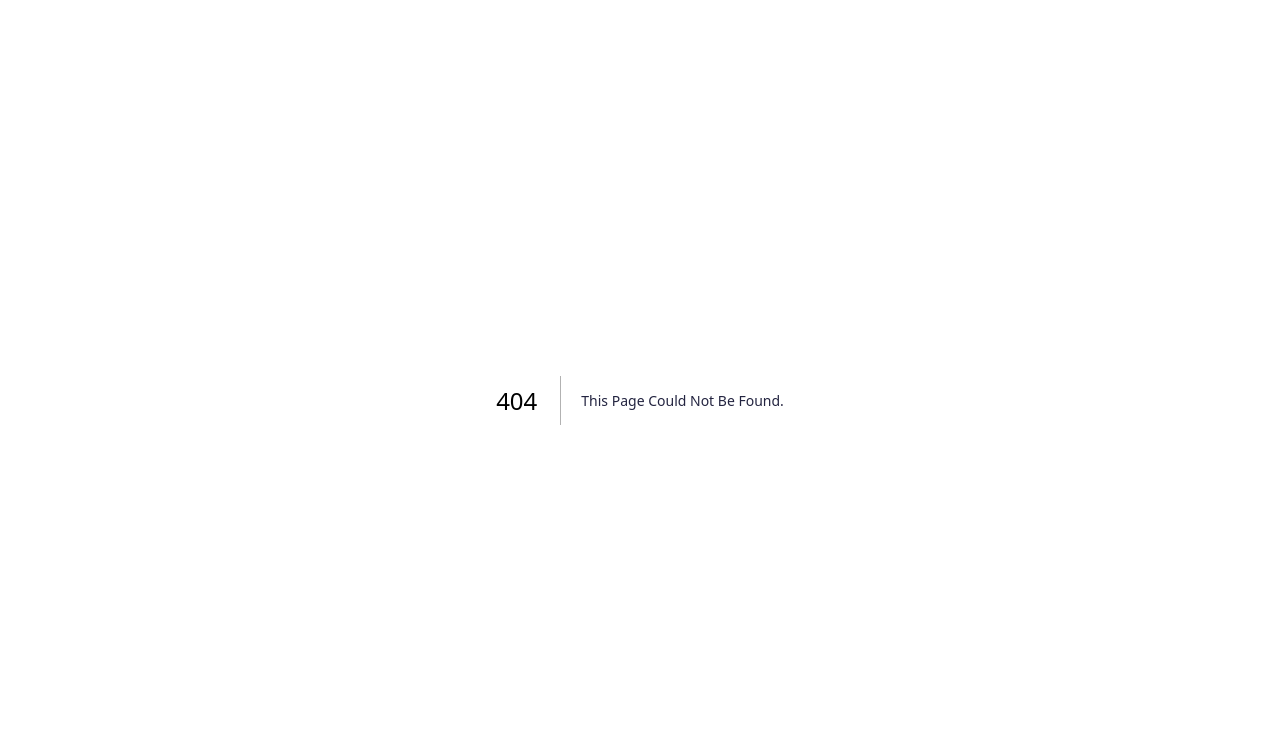
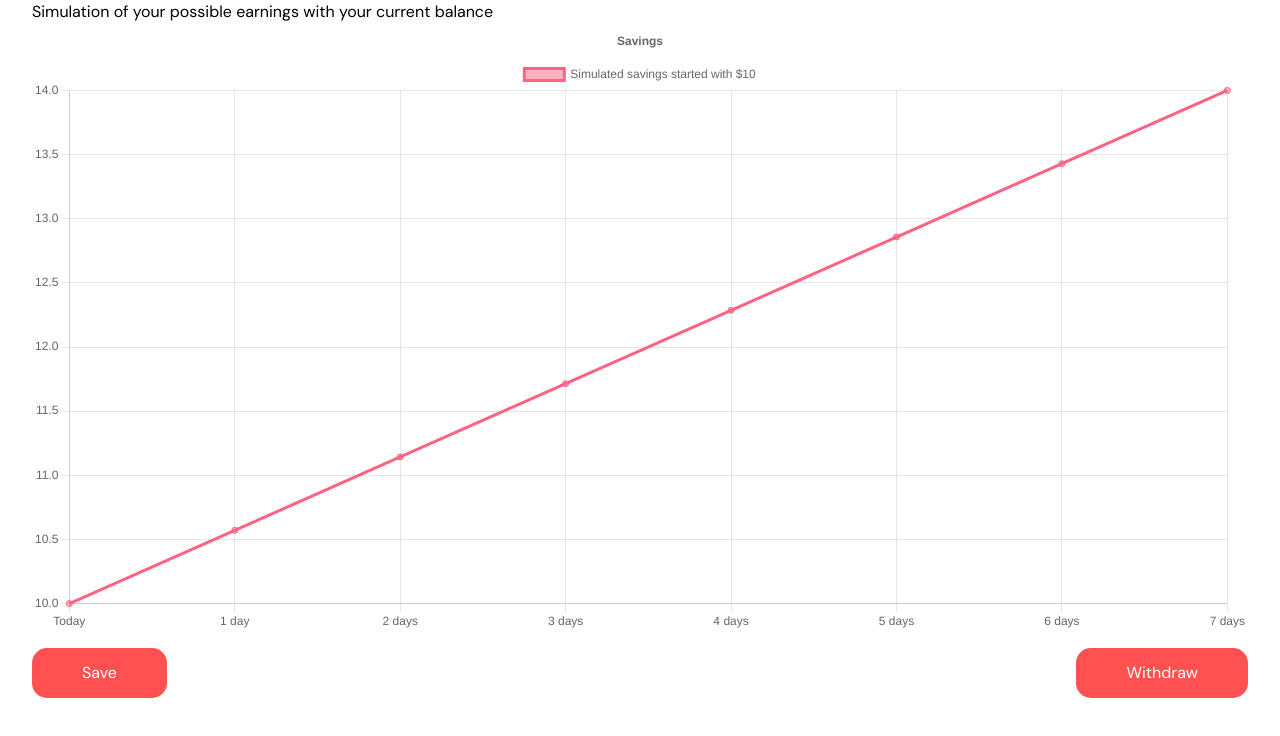
Before and after one commit to afonsosilva91/little-wallet, a Next.js app in the folder web/: page /savings in a window 1280 px wide. Before the commit this address had no page. Shown: the top 736 px of the page. Built offline with nearby package versions, Linux system fonts and the light colour scheme.

Commit message:
Savings static page

```diff
--- a/web/package.json
+++ b/web/package.json
@@ -12,10 +12,12 @@
     "@next/font": "^13.0.0",
     "@web3modal/ethereum": "^2.0.0-beta.1",
     "@web3modal/react": "^2.0.0-beta.1",
+    "chart.js": "^3.9.1",
     "ethers": "^5.7.2",
     "next": "13.0.0",
     "next-pwa": "^5.6.0",
     "react": "18.2.0",
+    "react-chartjs-2": "^4.3.1",
     "react-dom": "18.2.0"
   },
   "devDependencies": {
--- /dev/null
+++ b/web/pages/savings.js
@@ -0,0 +1,87 @@
+import {
+  Chart as ChartJS,
+  CategoryScale,
+  LinearScale,
+  PointElement,
+  LineElement,
+  Title,
+  Tooltip,
+  Legend,
+} from "chart.js";
+import { Line } from "react-chartjs-2";
+
+ChartJS.register(
+  CategoryScale,
+  LinearScale,
+  PointElement,
+  LineElement,
+  Title,
+  Tooltip,
+  Legend
+);
+
+const Savings = () => {
+  const options = {
+    responsive: true,
+    plugins: {
+      legend: {
+        position: "top",
+      },
+      title: {
+        display: true,
+        text: "Savings",
+      },
+    },
+  };
+
+  const labels = [
+    "Today",
+    "1 day",
+    "2 days",
+    "3 days",
+    "4 days",
+    "5 days",
+    "6 days",
+    "7 days",
+  ];
+
+  const data = {
+    labels,
+    datasets: [
+      {
+        label: "Simulated savings started with $10",
+        data: [
+          10,
+          10 + 4 / 7,
+          10 + (4 / 7) * 2,
+          10 + (4 / 7) * 3,
+          10 + (4 / 7) * 4,
+          10 + (4 / 7) * 5,
+          10 + (4 / 7) * 6,
+          10 + (4 / 7) * 7,
+        ],
+        borderColor: "rgb(255, 99, 132)",
+        backgroundColor: "rgba(255, 99, 132, 0.5)",
+      },
+    ],
+  };
+
+  return (
+    <div className="h-screen flex flex-col ">
+      <div className="mb-4">
+        <h3>Simulation of your possible earnings with your current balance</h3>
+        <Line options={options} data={data} />
+      </div>
+      <div className="flex justify-between">
+        <button className="btn-red" style={{ minWidth: "auto" }}>
+          Save
+        </button>
+        <button className="btn-red" style={{ minWidth: "auto" }}>
+          Withdraw
+        </button>
+      </div>
+    </div>
+  );
+};
+
+export default Savings;
```
Also changed, not shown: 1 other file (tests, documents, lock files or other folders).
